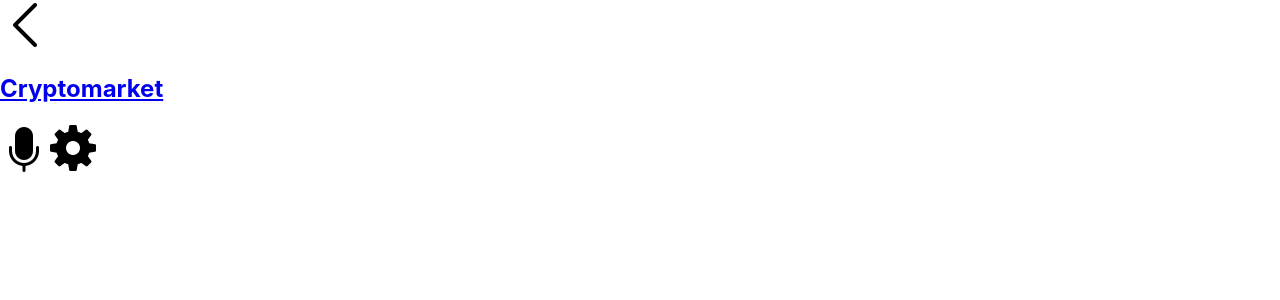
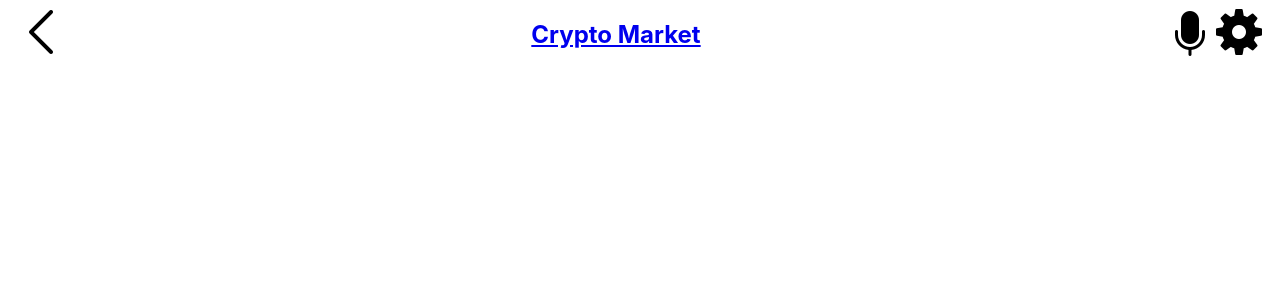
Before and after one commit to AbrahaKahsay/react-capstone, a React (Create React App) app: page / in a window 1280 px wide. Shown: the top 300 px of the page. Built offline with nearby package versions, Linux system fonts and the light colour scheme; the HTML template or start-up script is replaced by a standard one.

Commit message:
Add styles to navbar container

```diff
--- a/src/components/Navbar.js
+++ b/src/components/Navbar.js
@@ -2,6 +2,7 @@ import { NavLink } from 'react-router-dom';
 import Back from '../images/back.png';
 import Mic from '../images/mic.png';
 import Settings from '../images/settings.png';
+import './styles/Navbar.css';
 
 function Navbar() {
   return (
@@ -9,7 +10,7 @@ function Navbar() {
         <div className="back">
             <img className='icons' src={Back} alt="back" />
         </div>
-        <NavLink className='detail' to="/"><h2>Cryptomarket</h2></NavLink>
+        <NavLink className='detail' to="/"><h2>Crypto Market</h2></NavLink>
         <div className='mic-set'>
             <img className='icons' src={Mic} alt="mic" />
             <img className='icons' src={Settings} alt="settings" />
--- a/src/components/styles/Navbar.css
+++ b/src/components/styles/Navbar.css
@@ -0,0 +1,6 @@
+.nav-container {
+    display: flex;
+    align-items: center;
+    justify-content: space-between;
+    margin: 0 1rem;
+}
```
